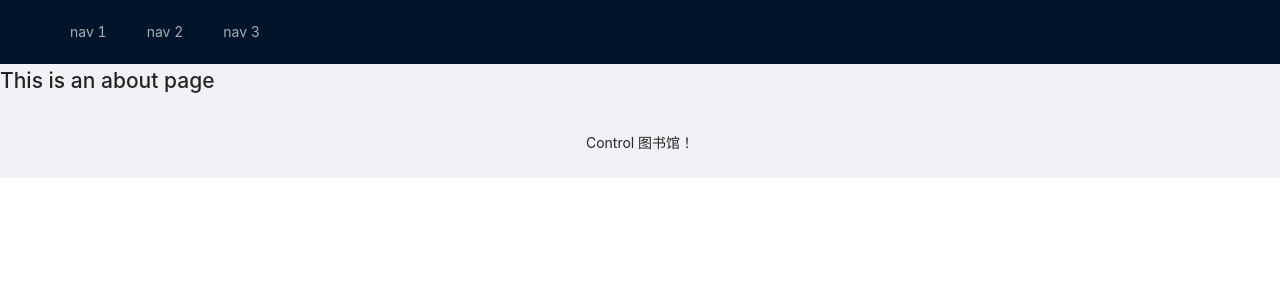
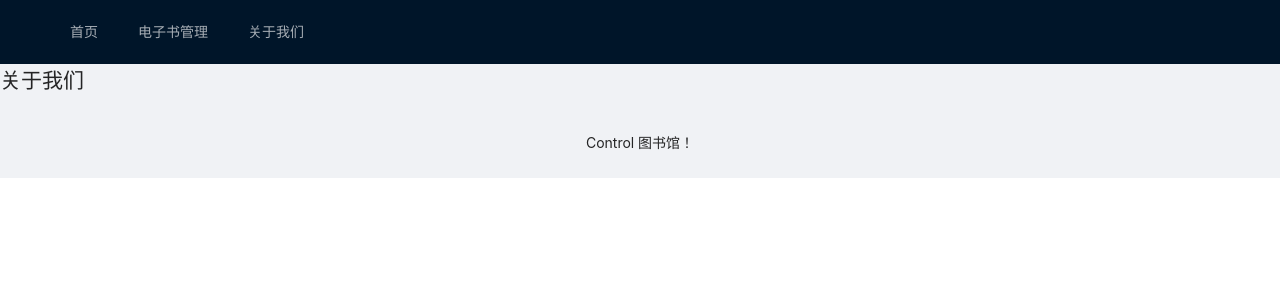
Before and after one commit to Control-body/Wiki_front, a Vue app: page /about in a window 1280 px wide. Shown: the top 300 px of the page. Built offline with nearby package versions, Linux system fonts and the light colour scheme; no server answers.

Commit message:
6.2 添加图书管理 新页面开发 : 页面 路由 菜单

```diff
--- a/src/components/the-header.vue
+++ b/src/components/the-header.vue
@@ -7,9 +7,15 @@
         mode="horizontal"
         :style="{ lineHeight: '64px' }"
     >
-      <a-menu-item key="1">nav 1</a-menu-item>
-      <a-menu-item key="2">nav 2</a-menu-item>
-      <a-menu-item key="3">nav 3</a-menu-item>
+      <a-menu-item key="/">
+        <router-link to="/">首页</router-link>
+      </a-menu-item>
+      <a-menu-item key="/admin/ebook">
+        <router-link to="/admin/ebook">电子书管理</router-link>
+      </a-menu-item>
+      <a-menu-item key="/about">
+        <router-link to="/about">关于我们</router-link>
+      </a-menu-item>
     </a-menu>
   </a-layout-header>
 
--- a/src/router/index.ts
+++ b/src/router/index.ts
@@ -1,6 +1,12 @@
 import { createRouter, createWebHistory, RouteRecordRaw } from 'vue-router'
 import Home from '../views/home.vue'
 import About from '../views/about.vue'
+import AdminEbook from '../views/admin/admin-about.vue'
+
+
+
+
+
 const routes: Array<RouteRecordRaw> = [
   {
     path: '/',
@@ -15,8 +21,14 @@
     // // route level code-splitting
     // // this generates a separate chunk (about.[hash].js) for this route
     // // which is lazy-loaded when the route is visited. 先下面是懒加载的方式
-    // component: () => import(/* webpackChunkName: "about" */ '../views/about.vue')
-  }
+    // component: () => import(/* webpackChunkName: "about" */ '../views/admin-about.vue')
+  },
+  {
+    path: '/admin/ebook',
+    name: 'AdminEbook',
+    component: AdminEbook
+  },
+
 ]
 
 const router = createRouter({
--- a/src/views/about.vue
+++ b/src/views/about.vue
@@ -1,5 +1,5 @@
 <template>
   <div class="about">
-    <h1>This is an about page</h1>
+    <h1>关于我们</h1>
   </div>
 </template>
--- a/src/views/admin/about.vue
+++ b/src/views/admin/admin-about.vue
@@ -1,5 +1,5 @@
 <template>
   <div class="about">
-    <h1>This is an about page</h1>
+    <h1>电子书管理</h1>
   </div>
 </template>
```
Also changed, not shown: .eslintrc.js.
